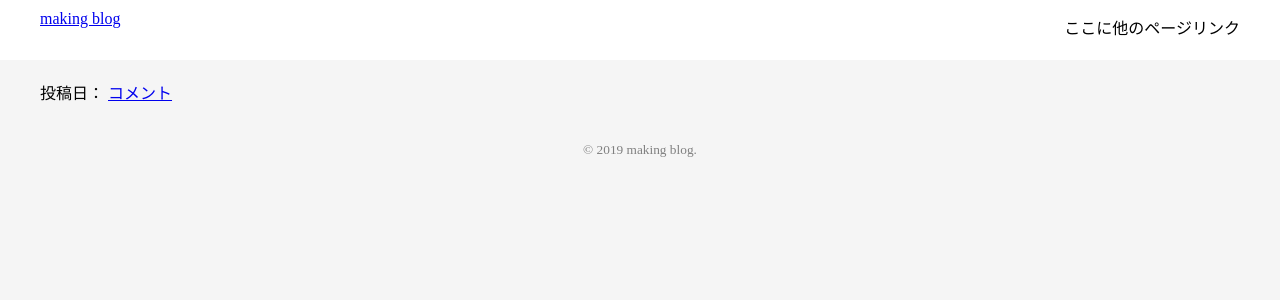
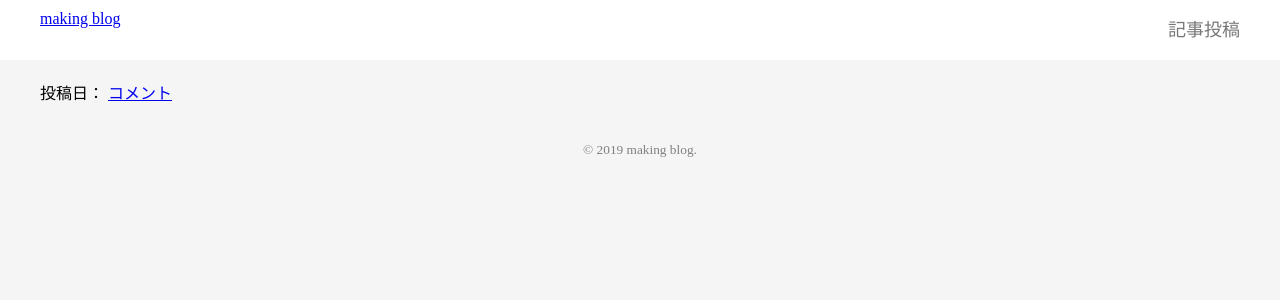
Before and after one commit to akkino/making_blog, a PHP site: page /design.php in a window 1280 px wide. Shown: the top 300 px of the page. Run offline with PHP 8.4, Linux system fonts and the light colour scheme; data that the repository does not hold is empty.

Commit message:
記事投稿機能とコメント投稿機能を連結

```diff
--- a/comment.php
+++ b/comment.php
@@ -26,7 +26,7 @@
       mysqli_stmt_bind_param($statement, 'sss', $post_id, $name, $content);
       mysqli_stmt_execute($statement);
       mysqli_stmt_close($statement);
-      header('Location: index.php');
+      header("Location: design.php?post_id=".$post_id);
       exit();
     }
   }
--- a/design.php
+++ b/design.php
@@ -56,7 +56,7 @@
           <a href="./index.php">making blog</a>
         </div>
         <nav>
-          ここに他のページリンク
+          <a href="./t_post.php">記事投稿</a>
         </nav>
       </div>
     </header>
@@ -74,7 +74,7 @@
           <?php } ?>
           <p class="commment_link">
             投稿日：<?php print h($blog_post['created_at']) ?>
-            <a href="comment.php?id=<?php print ($blog_post['id']) ?>">コメント</a>
+            <a href="comment.php?id=<?php print h($blog_post['id']) ?>">コメント</a>
           </p>
         </div>
       </div>
--- a/index.php
+++ b/index.php
@@ -40,7 +40,7 @@
           <a href="./index.php">making blog</a>
         </div>
         <nav>
-          <a href="#">ここに他のページリンク</a>
+          <a href="./t_post.php">記事投稿</a>
         </nav>
       </div>
     </header>
--- a/t_comment.php
+++ b/t_comment.php
@@ -12,7 +12,7 @@
           <a href="./index.php">making blog</a>
         </div>
         <nav>
-          ここに他のページリンク
+          <a href="./t_post.php">記事投稿</a>
         </nav>
       </div>
     </header>
--- a/t_post.php
+++ b/t_post.php
@@ -12,7 +12,7 @@
           <a href="./index.php">making blog</a>
         </div>
         <nav>
-          ここに他のページリンク
+          <a href="./t_post.php">記事投稿</a>
         </nav>
       </div>
     </header>
```
